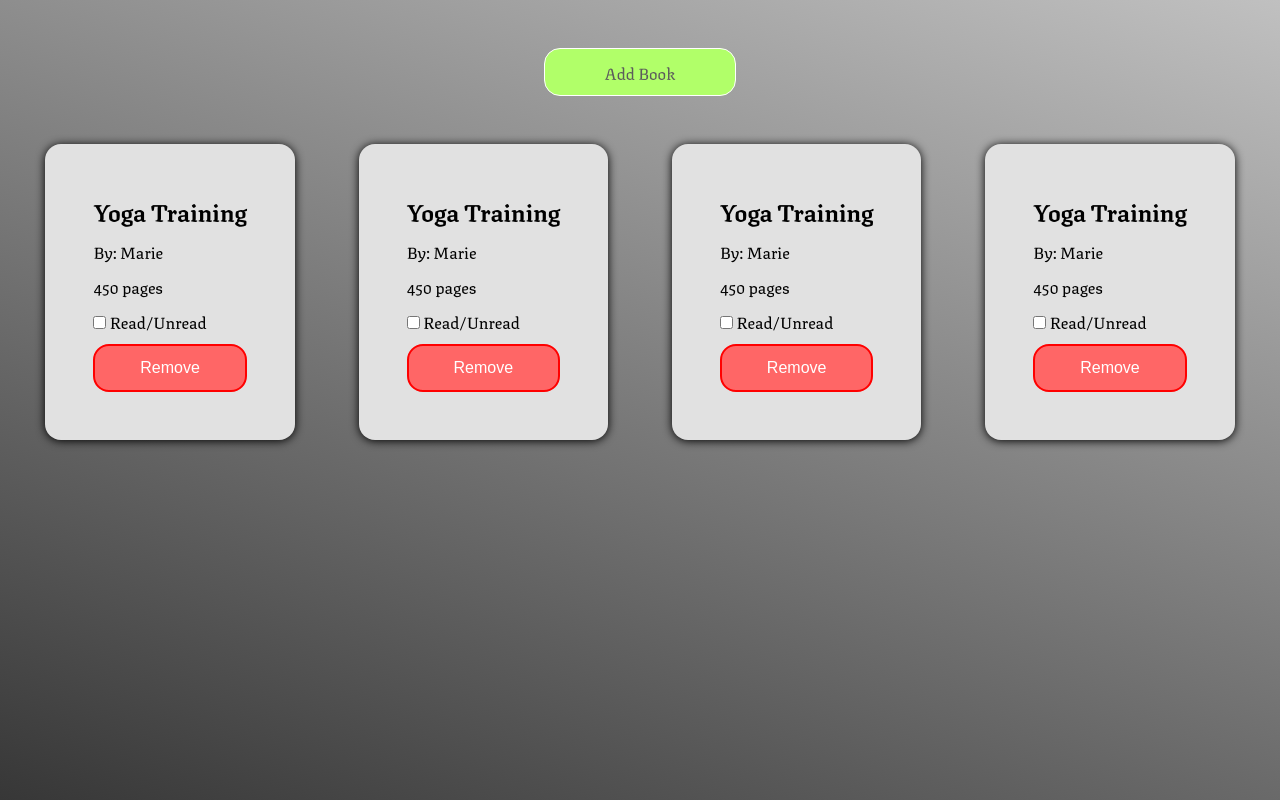
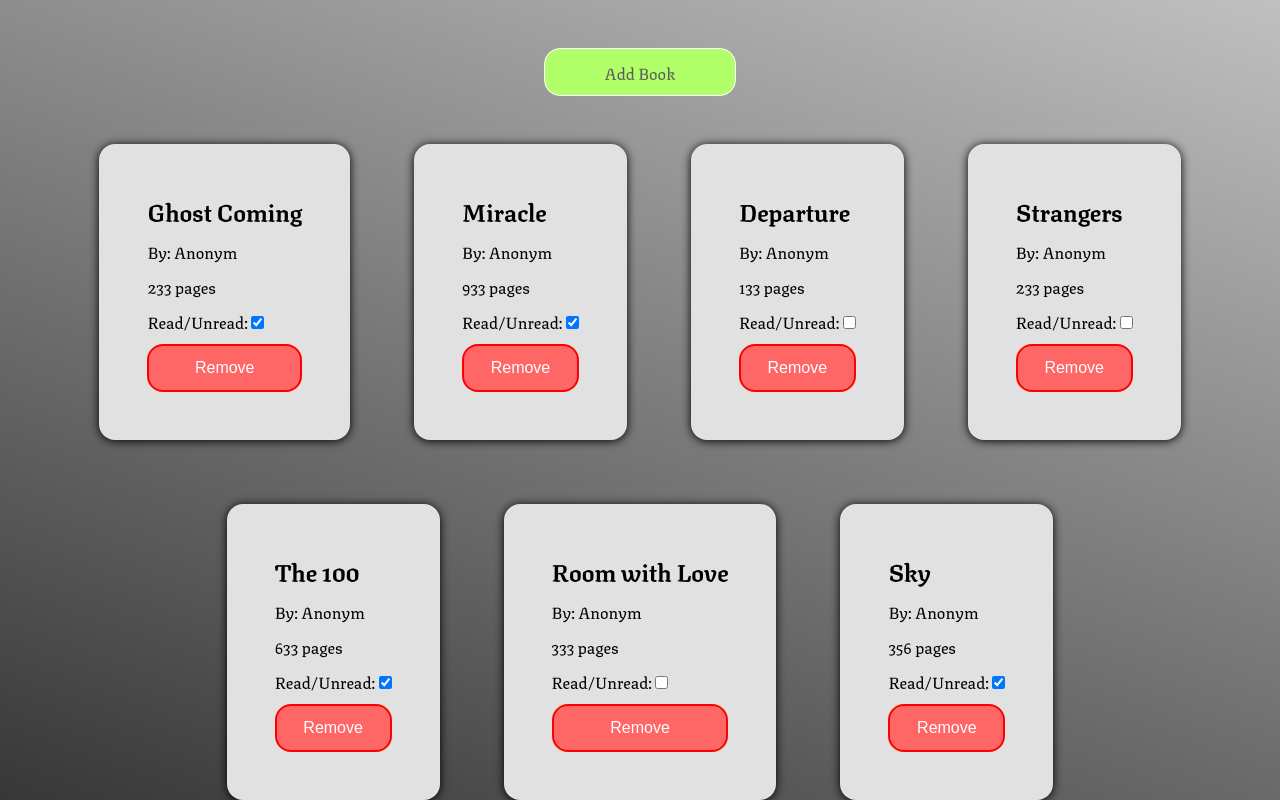
Before and after one commit to speedbroomstick/library, a plain HTML site: page index.html in a window 1280 px wide. Drawn offline with Linux system fonts and the light colour scheme.

Commit message:
add: removing function and checkbox handle

```diff
--- a/index.html
+++ b/index.html
@@ -25,46 +25,7 @@
         <button type="button">Add Book</button>
     </header>
     <main>
-        <div class="card">
-        <h2 class="name">Yoga Training</h2>
-        <p class="author">By: Marie</p>
-            <p class="pages">450 pages</p>
-            <label>
-                <input type="checkbox">
-                Read/Unread
-            </label>
-            <button type="button">Remove</button>
-        </div>
-        <div class="card">
-            <h2 class="name">Yoga Training</h2>
-            <p class="author">By: Marie</p>
-                <p class="pages">450 pages</p>
-                <label>
-                    <input type="checkbox">
-                    Read/Unread
-                </label>
-                <button type="button">Remove</button>
-            </div>
-            <div class="card">
-                <h2 class="name">Yoga Training</h2>
-                <p class="author">By: Marie</p>
-                    <p class="pages">450 pages</p>
-                    <label>
-                        <input type="checkbox">
-                        Read/Unread
-                    </label>
-                    <button type="button">Remove</button>
-                </div>
-                <div class="card">
-                    <h2 class="name">Yoga Training</h2>
-                    <p class="author">By: Marie</p>
-                        <p class="pages">450 pages</p>
-                        <label>
-                            <input type="checkbox">
-                            Read/Unread
-                        </label>
-                        <button type="button">Remove</button>
-                    </div>
+
     </main>
 </body>
 </html>
--- a/script.js
+++ b/script.js
@@ -1,22 +1,36 @@
-const dialog = document.querySelector("dialog")
+const dialog = document.querySelector("dialog");
 const showButton = document.querySelector("header button");
 const addButton = document.querySelector("dialog button");
-const myLibrary = [];
+const myLibrary = [
+  { id: 0, title: "Ghost Coming", author: "Anonym", pages: 233, isRead: "on" },
+  { id: 1, title: "Miracle", author: "Anonym", pages: 933, isRead: "on" },
+  { id: 2, title: "Departure", author: "Anonym", pages: 133, isRead: "off" },
+  { id: 3, title: "Strangers", author: "Anonym", pages: 233, isRead: "off" },
+  { id: 4, title: "The 100", author: "Anonym", pages: 633, isRead: "on" },
+  {
+    id: 5,
+    title: "Room with Love",
+    author: "Anonym",
+    pages: 333,
+    isRead: "off",
+  },
+  { id: 6, title: "Sky", author: "Anonym", pages: 356, isRead: "on" },
+];
 const inputs = document.querySelectorAll("input");
-const main = document.querySelector("main")
+const main = document.querySelector("main");
 
 showButton.addEventListener("click", () => {
-    dialog.showModal();
-  });
-  addButton.addEventListener("click", () => {
-    addBookToLibrary(inputs)
-    console.log(myLibrary)
-    dialog.close();
-    showBooks()
-  });
+  dialog.showModal();
+});
+addButton.addEventListener("click", () => {
+  addBookToLibrary(inputs);
+  console.log(myLibrary);
+  dialog.close();
+  showBooks();
+});
 
-function Book(title,author,pages,isRead) {
-    this.id = myLibrary.length
+function Book(title, author, pages, isRead) {
+  this.id = myLibrary.length;
   this.title = title;
   this.author = author;
   this.pages = pages;
@@ -24,34 +38,56 @@ function Book(title,author,pages,isRead) {
 }
 
 function addBookToLibrary(inputs) {
-  const valies = []
-  inputs.forEach((input)=>{
+  const valies = [];
+  inputs.forEach((input) => {
     valies.push(input.value);
-    input.value = ""
-})
-  myLibrary.push(new Book(...valies))
+    input.value = "";
+  });
+  myLibrary.push(new Book(...valies));
 }
-function showBooks(){
-    myLibrary.forEach(book=>{
-        const bookCard = `
-        <div class="card" id="id${book.id}">
-        <h2 class="name">${book.title}</h2>
-        <p class="author">By: ${book.author}</p>
-            <p class="pages">${book.pages} pages</p>
-            <label>
-                <input type="checkbox" ${book.pages=="on"?checked:""}>
-                Read/Unread
-            </label>
-        </div>
-        `
-        main.innerHTML +=bookCard;
-        const card = document.querySelector(`#id${book.id}`);
-        const removeButton = document.createElement("button")
-        removeButton.innerText = "Remove"
-        removeButton.addEventListener("click",()=>{
-            card.parentElement.removeChild(card)
-        })
-        card.appendChild(removeButton)
-    })
+
+function showBooks() {
+    removeAll()
+  myLibrary.forEach((book) => {
+    const div = document.createElement("div");
+    div.classList.add("card");
+    div.id = "book" + book.id;
+
+    const h2 = document.createElement("h2");
+    h2.innerText = book.title;
+
+    const p = document.createElement("p");
+    p.innerText = "By: " + book.author;
+
+    const label = document.createElement("label");
+    const checkBox = document.createElement("input");
+    checkBox.type = "checkbox";
+    checkBox.checked = book.isRead==="on"?true:false;
+    label.innerText = "Read/Unread: ";
+    label.appendChild(checkBox);
+    div.append(
+      h2,
+      p,
+      (p.cloneNode().innerText = book.pages + " pages"),
+      label    );
+    main.appendChild(div);
+    div.appendChild(createRemoveButton(book.id))
+  });
 }
-showBooks()
+
+function removeAll(){
+   const cards = document.querySelectorAll("main>.card");
+   cards.forEach(card=>main.removeChild(card))
+}
+
+function createRemoveButton(id) {
+  const removeButton = document.createElement("button");
+  removeButton.innerText = "Remove";
+  removeButton.addEventListener("click", () => {
+    const card = document.querySelector(`#book${id}`);
+    card.parentElement.removeChild(card);
+    myLibrary.splice(id,1)
+  });
+  return removeButton;
+}
+showBooks();
--- a/style.css
+++ b/style.css
@@ -12,6 +12,7 @@ body{
     flex-direction: column;
     align-items: flex-start;
     background: linear-gradient(200deg,#c0c0c0,#373737);
+    background-attachment: fixed;
     height: 100vh;
 }
 header{
```
